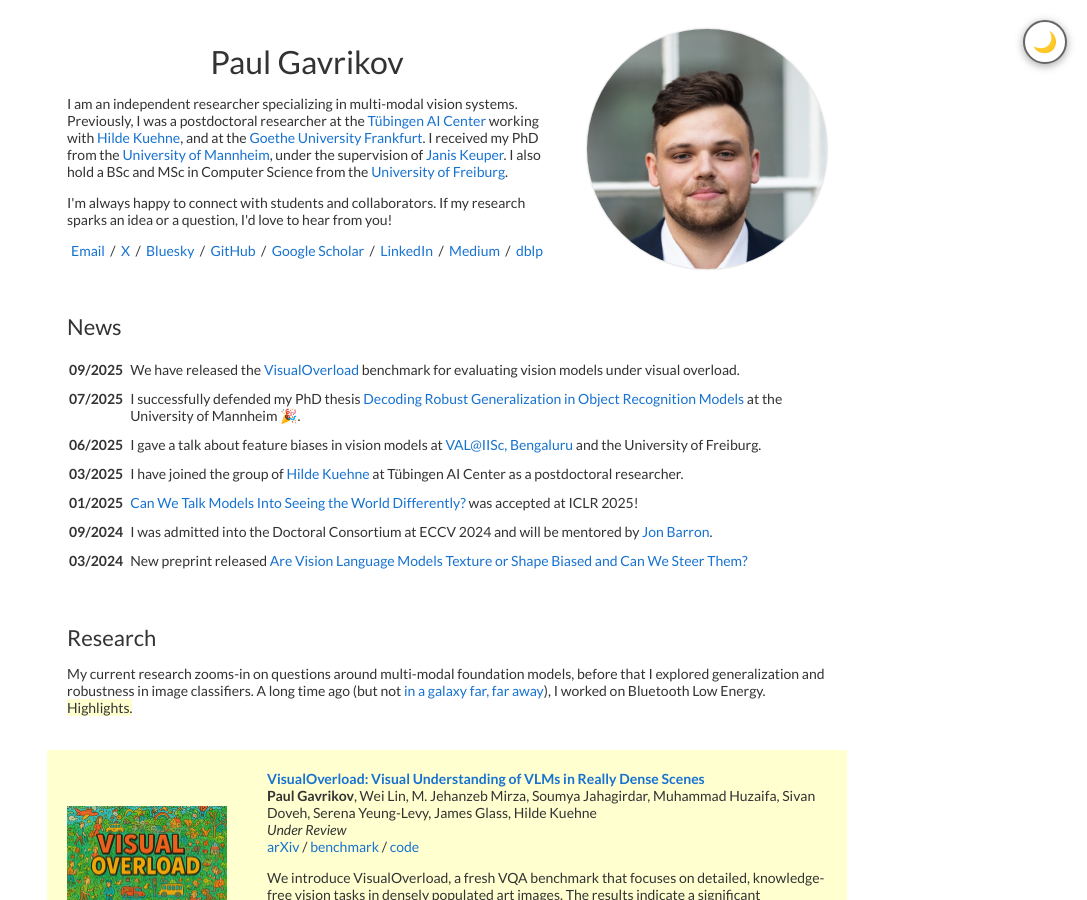
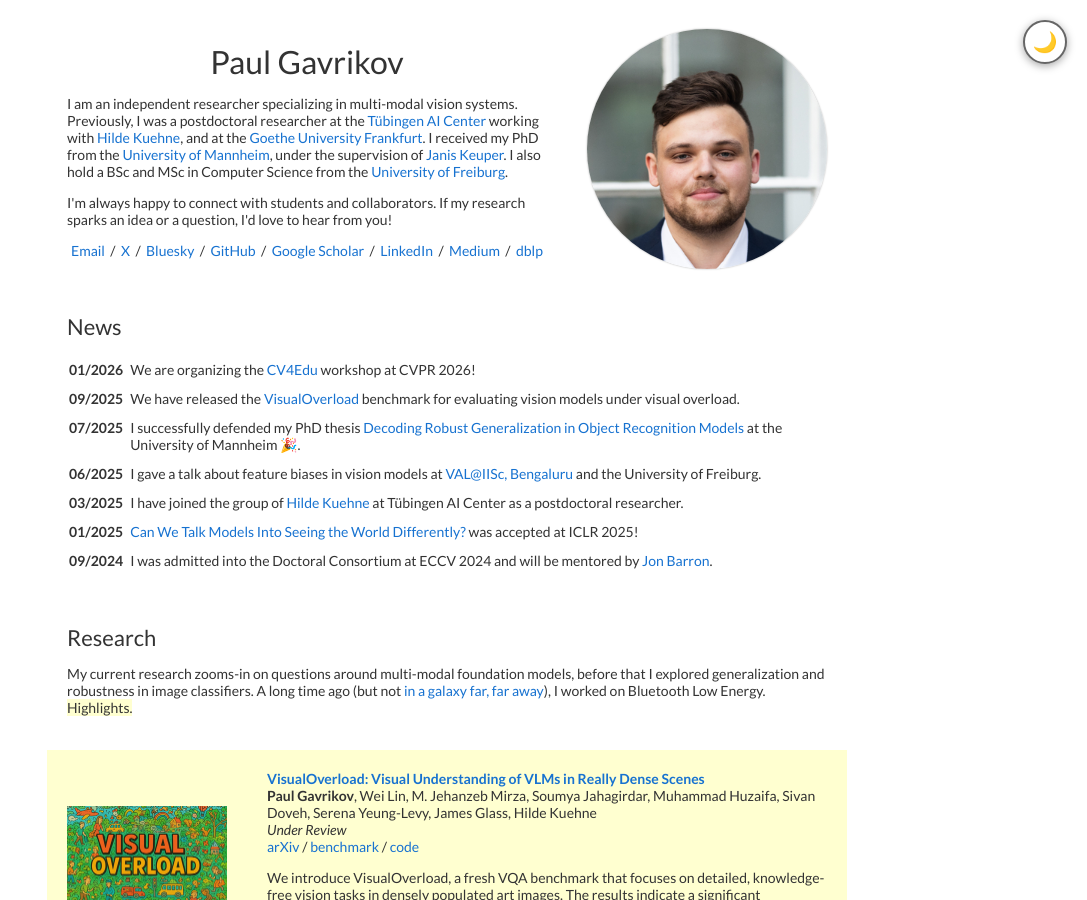
Before and after one commit to paulgavrikov/paulgavrikov.github.io, a Jekyll site: the page built from _posts/2018-05-15-intro.markdown, in a window 1280 px wide and 900 px high. Shown: the whole window, without its empty margins (193-1280 px from the left). Built offline with Jekyll 4.4.1, drawn with Linux system fonts in a browser that asks for light colours.

Commit message:
news: adding workshop

```diff
--- a/_data/news.yml
+++ b/_data/news.yml
@@ -1,3 +1,6 @@
+- news_entry:
+  date: 01/2026
+  text: We are organizing the <a href="https://cv4edu.github.io/">CV4Edu</a> workshop at CVPR 2026!
 - news_entry:
   date: 09/2025
   text: We have released the <a href="https://paulgavrikov.github.io/visualoverload/">VisualOverload</a> benchmark for evaluating vision models under visual overload.
```
